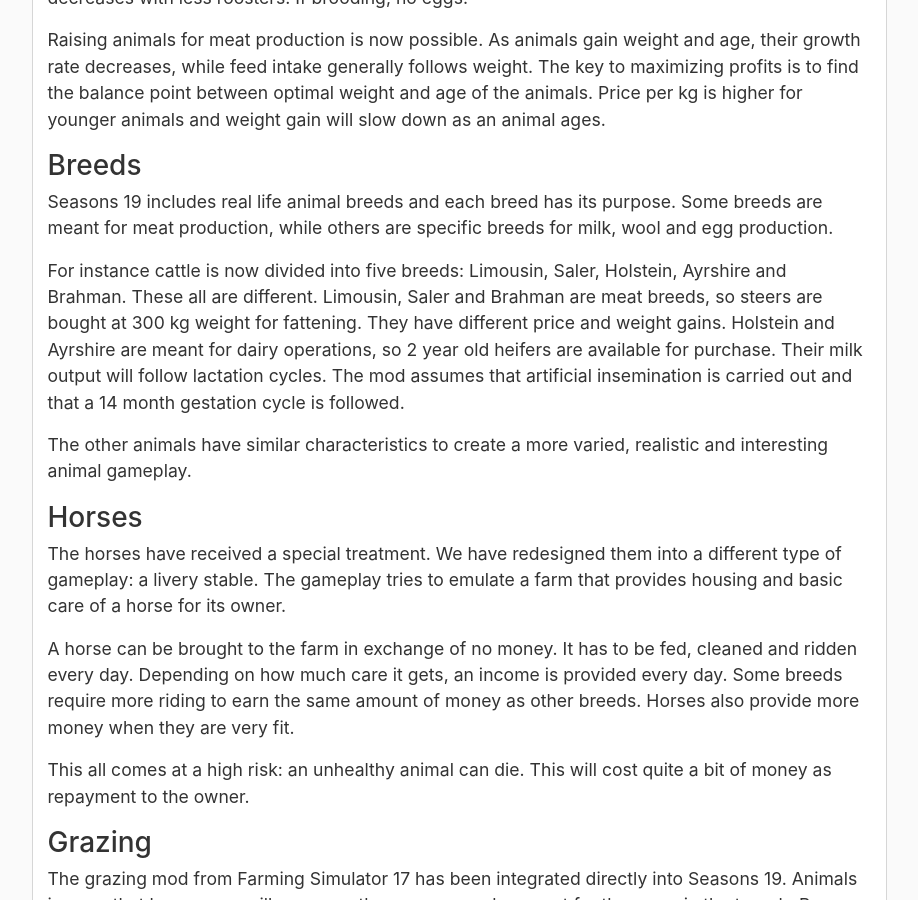
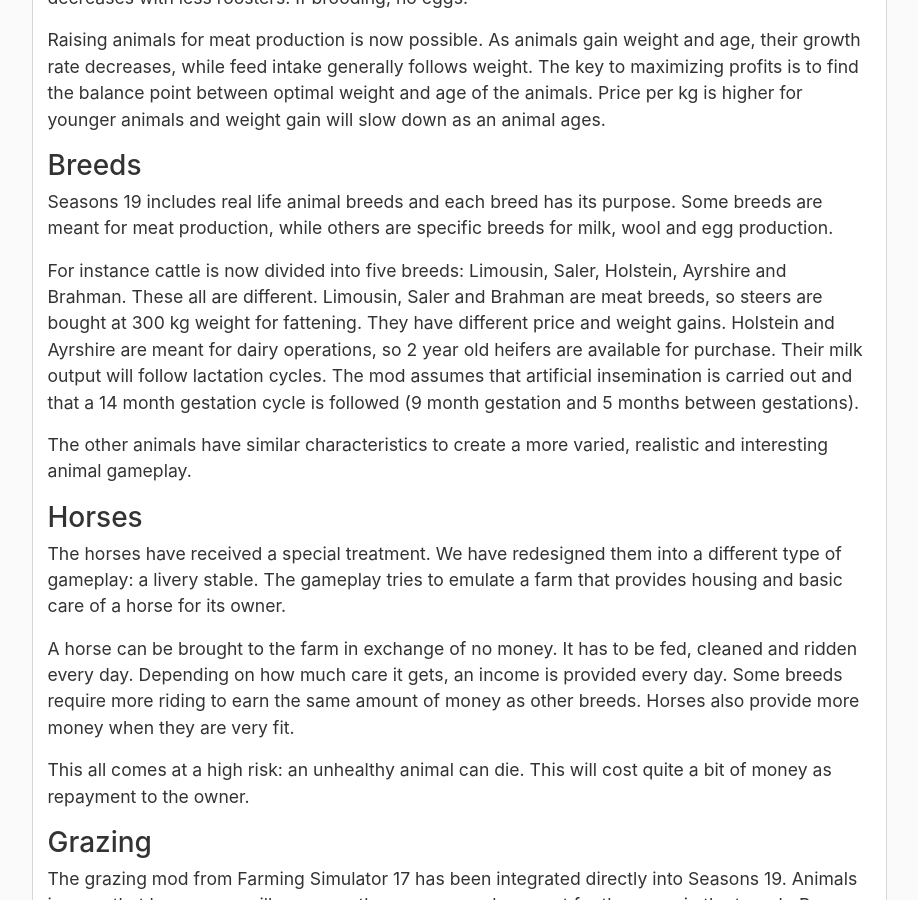
Before and after one commit to RealismusModding/realismusmodding.github.io, a Jekyll site: the page built from _posts/blog/2019-07-11-seasons19.md, in a window 1280 px wide and 900 px high, scrolled down 4611 px. Shown: the whole window, without its empty margins (181-1099 px from the left). Built offline with Jekyll 4.4.1, drawn with Linux system fonts in a browser that asks for light colours; comment, search, counter and statistics services are not loaded.

Commit message:
Add note about gestation cycle length

```diff
--- a/_posts/blog/2019-07-11-seasons19.md
+++ b/_posts/blog/2019-07-11-seasons19.md
@@ -109,7 +109,7 @@ Raising animals for meat production is now possible. As animals gain weight and
 
 Seasons 19 includes real life animal breeds and each breed has its purpose. Some breeds are meant for meat production, while others are specific breeds for milk, wool and egg production.
 
-For instance cattle is now divided into five breeds: Limousin, Saler, Holstein, Ayrshire and Brahman. These all are different. Limousin, Saler and Brahman are meat breeds, so steers are bought at 300 kg weight for fattening. They have different price and weight gains. Holstein and Ayrshire are meant for dairy operations, so 2 year old heifers are available for purchase. Their milk output will follow lactation cycles. The mod assumes that artificial insemination is carried out and that a 14 month gestation cycle is followed.
+For instance cattle is now divided into five breeds: Limousin, Saler, Holstein, Ayrshire and Brahman. These all are different. Limousin, Saler and Brahman are meat breeds, so steers are bought at 300 kg weight for fattening. They have different price and weight gains. Holstein and Ayrshire are meant for dairy operations, so 2 year old heifers are available for purchase. Their milk output will follow lactation cycles. The mod assumes that artificial insemination is carried out and that a 14 month gestation cycle is followed (9 month gestation and 5 months between gestations).
 
 The other animals have similar characteristics to create a more varied, realistic and interesting animal gameplay.
 
```
